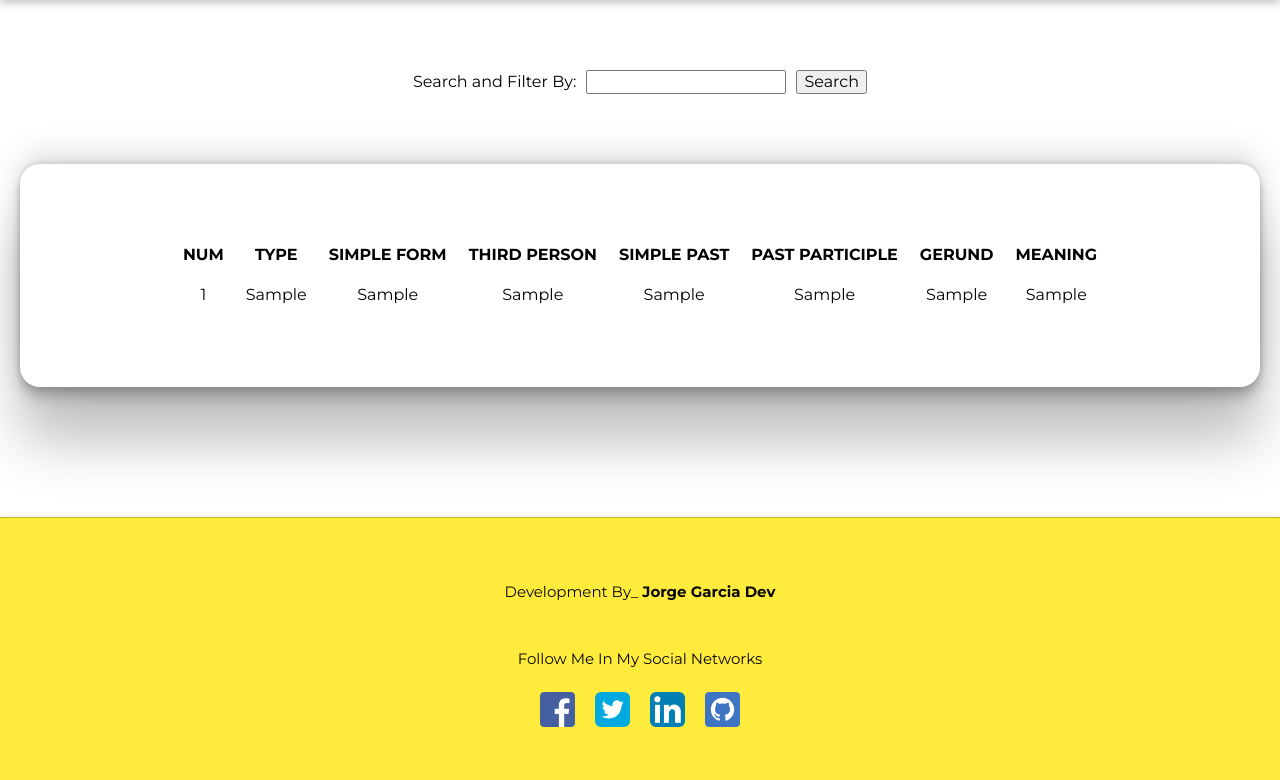
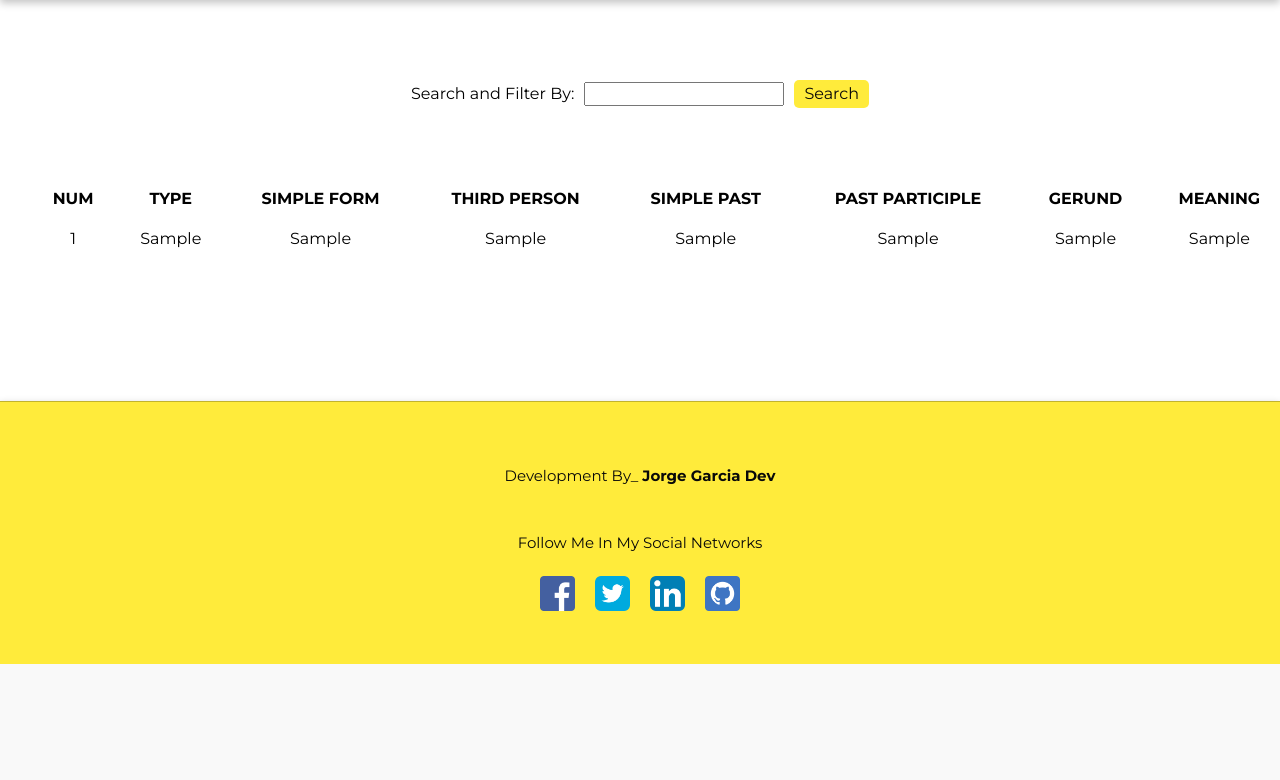
Before and after one commit to yorchwebs/english-verbs, a Flask app: page / in a window 1280 px wide. Shown: the part 136-916 px from the top of the page. After the commit the page ends 800 px from the top, so only its background shows below. Run offline with Flask 2, Linux system fonts and the light colour scheme; tables that the repository leaves empty hold one stand-in row (values such as "Sample post").

Commit message:
modify: modify main form with styles, add read_data.py to .gitignore

```diff
--- a/app/static/css/style.css
+++ b/app/static/css/style.css
@@ -32,12 +32,14 @@
     border-radius: 10px;
     gap: 10px;
     align-items: center;
+    margin-top: 60px;
 }
 
 @media (max-width: 768px) {
     .boton_3 {
         display: flex;
         flex-direction: column;
+        margin-top: 60px;
     }
 }
 
@@ -54,10 +56,25 @@
     text-transform: uppercase;
 }
 
+.send_button {
+    background-color: #ffeb3b;
+    color: #090909;
+    border: none;
+    border-radius: 5px;
+    padding: 5px 10px;
+}
+
+.send_button:hover {
+    background-color: #090909;
+    color: #ffeb3b;
+    cursor: pointer;
+}
+
 /* Table Full */
 .table {
     border-radius: 50px;
     max-width: auto;
+    width: 100%;
     display: flex;
     justify-content: center;
     flex-direction: column;
@@ -67,23 +84,23 @@
     margin-right: 20px;
 }
 
-/* Data Box */
-.cuadro {
-    display: flex;
-    align-items: center;
-    flex-direction: column;
-    justify-content: center;
-    margin-top: 40px;
-    border-radius: 20px;
-    box-shadow: rgba(0, 0, 0, 0.25) 0px 54px 55px, rgba(0, 0, 0, 0.12) 0px -12px 30px, rgba(0, 0, 0, 0.12) 0px 4px 6px, rgba(0, 0, 0, 0.17) 0px 12px 13px, rgba(0, 0, 0, 0.09) 0px -3px 5px;
-}
 
+@media (min-width: 0px), (max-width: 768px) {
 
-@media (max-width: 768px) {
-    .cuadro {
+    .table {
         margin-left: auto;
         margin-right: auto;
         overflow: scroll;
+        border-radius: 50px;
+        max-width: auto;
+        width: 100%;
+        display: flex;
+        justify-content: center;
+        flex-direction: column;
+        margin-top: 40px;
+        margin-bottom: 130px;
+        margin-left: 20px;
+        margin-right: 20px;
     }
 }
 
--- a/app/templates/index.html
+++ b/app/templates/index.html
@@ -20,25 +20,20 @@
     {% endblock %}
     {% block content %}
 
-    <!-- Section: Table -->
-    <section class="table">
-
     <div>
         <!-- Search Modul -->
         <form method="post" class="boton_3">
             {{ form.csrf_token }}
             {{ form.verb.label }} {{ form.verb(size=20) }}
-                {{ form.submit() }}
+                {{ form.submit(class="send_button") }}
         </form>
     </div>
 
-        <div class="cuadro">
+    <!-- Section: Table -->
+    <section class="table">
 
             <!-- Table -->
             <table>
-
-                <div class="boton_3">
-                </div>
 
                 <!-- Table Column Names -->
                 <thead class="thead">
@@ -92,8 +87,6 @@
 
                 {% endif %}
             </table>
-            <div class="boton_3"></div>
-        </div>
     </section>
     {% endblock %}
 
```
Also changed, not shown: 1 other file. Lines whose indentation alone changed are shown as unchanged.
